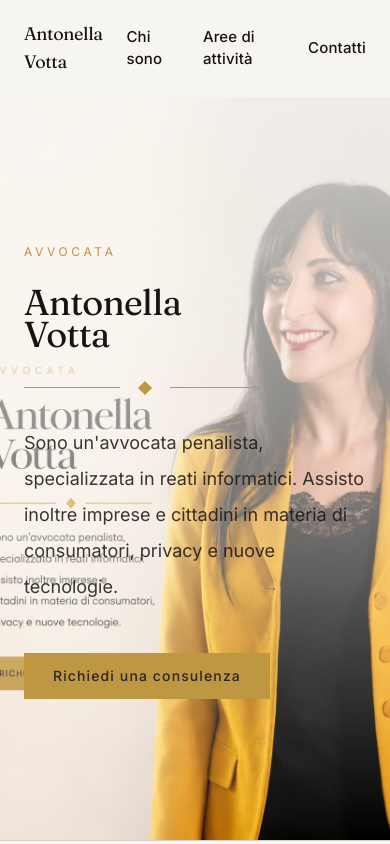
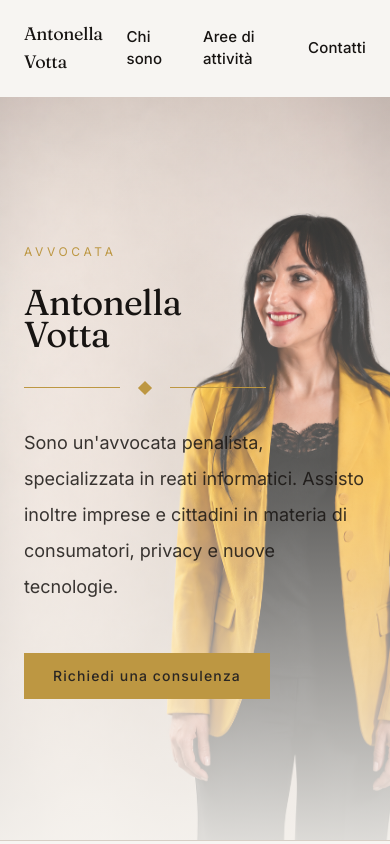
Before and after one commit to lousalome1/antonellavotta-website, a Next.js app: page / in a window 390 px wide. Shown: the top 844 px of the page. Built offline with nearby package versions, Linux system fonts and the light colour scheme.

Commit message:
Add dedicated mobile hero image

```diff
--- a/components/hero-section.tsx
+++ b/components/hero-section.tsx
@@ -15,7 +15,7 @@ export function HeroSection() {
           alt="Avvocata Antonella Votta"
           fill
           priority
-          className="object-cover object-top md:hidden"
+          className="object-cover object-center md:hidden"
         />
 
         {/* HERO DESKTOP */}
@@ -24,14 +24,15 @@ export function HeroSection() {
           alt="Avvocata Antonella Votta"
           fill
           priority
-          className="hidden object-cover object-[73%_38%] md:block"
+          className="hidden md:block object-cover object-[73%_38%]"
         />
 
         {/* Overlay Desktop */}
         <div className="absolute inset-0 hidden md:block bg-gradient-to-r from-[#faf8f4]/78 via-[#faf8f4]/42 via-[55%] to-transparent" />
 
         {/* Overlay Mobile */}
-        <div className="absolute inset-0 md:hidden bg-gradient-to-b from-[#faf8f4]/82 via-[#faf8f4]/55 via-[45%] to-transparent" />
+        <div className="absolute inset-0 md:hidden bg-gradient-to-b from-[#faf8f4]/15 via-[#faf8f4]/35 to-[#faf8f4]/88" />
+
       </div>
 
       {/* Contenuto */}
```
Also changed, not shown: public/hero-mobile.png.
